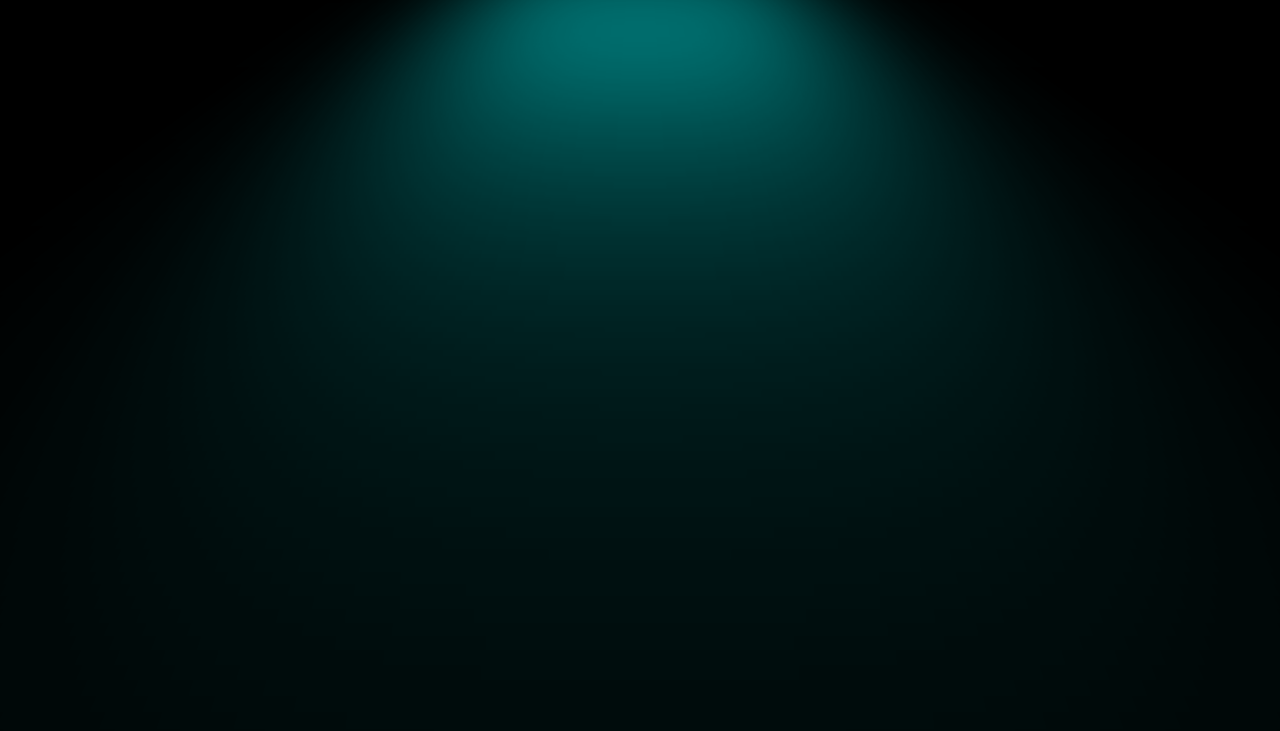
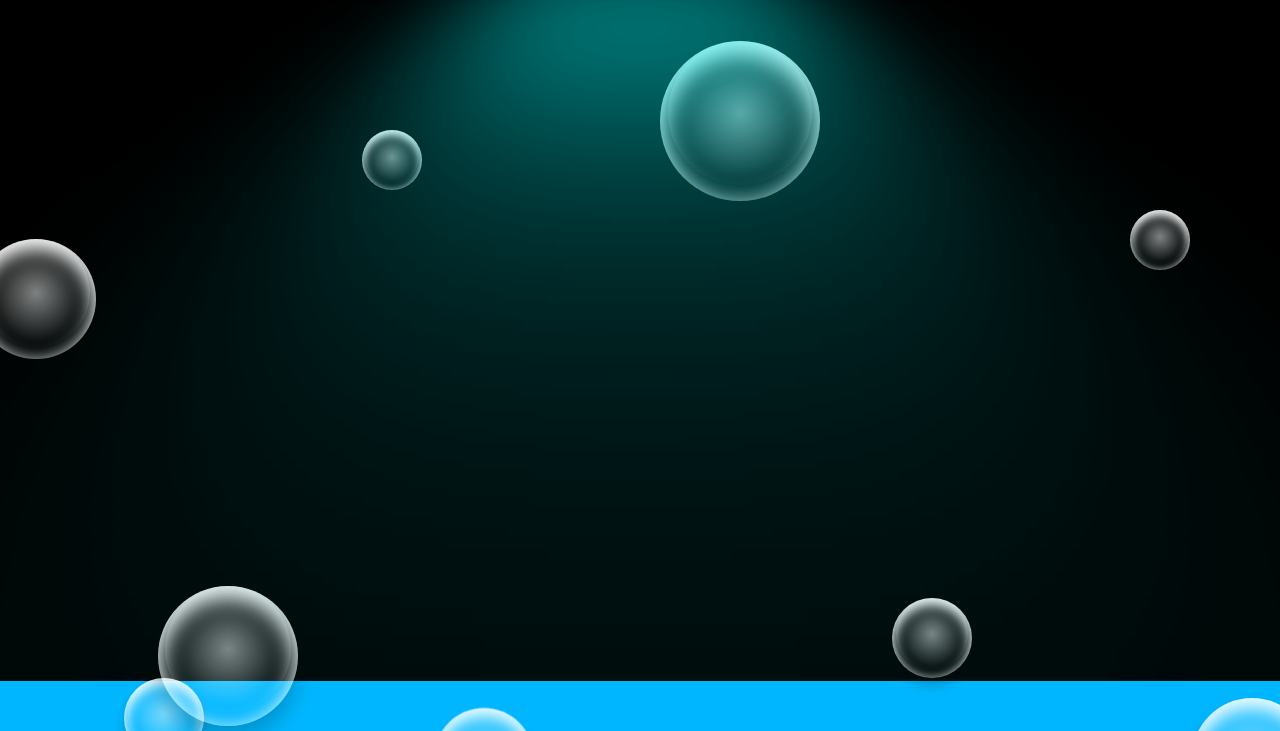
Before and after one commit to dinseangmeng/LED-Light-Blink, a plain HTML site: page index.html in a window 1280 px wide. Both pictures are taken after a click on the element "DIN SEANGMENG". Shown: the part 119-850 px from the top of the page. Drawn offline with Linux system fonts and the light colour scheme; a web font is replaced by a local one.

Commit message:
Add something more

```diff
--- a/app.js
+++ b/app.js
@@ -1,3 +1,27 @@
 function openWeb(){
     window.open("http://dinseangmeng.xyz/")
 }
+
+var wrapper=document.querySelector("#wrapper");
+
+const randomColor=()=>{
+    var string="#";
+    var HexChar=["0","1","2","3","4","5","6","7","8","9","A","B","C","D","E","F"];
+    for(let i=0;i<6 ;i++){
+        string+=HexChar[Math.round(Math.random()*HexChar.length -1 )];
+    }
+    return string;
+}
+
+const BallBounch=(leftPos)=>{
+    const ball=document.createElement("div");
+    ball.className="ball";
+    ball.style.left=`${leftPos}px`;
+    ball.style.backgroundColor=randomColor();
+    wrapper.appendChild(ball);
+    setTimeout(()=>{
+        wrapper.removeChild(ball);
+    },2000)
+
+}
+window.addEventListener("mousemove",(e)=>BallBounch(e.clientX))
--- a/index.html
+++ b/index.html
@@ -16,5 +16,21 @@
         </div>
         <h1 onclick="openWeb()">DIN SEANGMENG</h1>
     </div>
+    <div id="wrapper">
+        <!-- <div class="ball"></div> -->
+    </div>
+    <div id="background-wrap">
+        <div class="bubble x1"></div>
+        <div class="bubble x2"></div>
+        <div class="bubble x3"></div>
+        <div class="bubble x4"></div>
+        <div class="bubble x5"></div>
+        <div class="bubble x6"></div>
+        <div class="bubble x7"></div>
+        <div class="bubble x8"></div>
+        <div class="bubble x9"></div>
+        <div class="bubble x10"></div>
+    </div>
+
 </body>
 </html>
--- a/style.css
+++ b/style.css
@@ -129,4 +129,201 @@ body {
   font-size: 3rem;
   text-shadow: 0px 3px rgba(36, 36, 36, 0.699);
   cursor: pointer;
+}
+
+#wrapper {
+  width: 100%;
+  height: 100%;
+  position: fixed;
+  bottom: 0;
+  overflow: hidden;
+  pointer-events: none;
+}
+#wrapper .ball {
+  width: 300px;
+  aspect-ratio: 1/1;
+  border-radius: 50%;
+  background-color: white;
+  position: absolute;
+  top: 100%;
+  left: 50%;
+  -webkit-animation: bounch 2s ease-in-out infinite;
+          animation: bounch 2s ease-in-out infinite;
+}
+@-webkit-keyframes bounch {
+  0% {
+    transform: translate(-50%, -30%);
+  }
+  50% {
+    transform: translate(-50%, 0%);
+  }
+  100% {
+    transform: translate(-50%, -30%);
+  }
+}
+@keyframes bounch {
+  0% {
+    transform: translate(-50%, -30%);
+  }
+  50% {
+    transform: translate(-50%, 0%);
+  }
+  100% {
+    transform: translate(-50%, -30%);
+  }
+}
+
+body {
+  background: #00b4ff;
+  color: #333;
+  font: 100% Lato, Arial, Sans Serif;
+  height: 100vh;
+  margin: 0;
+  padding: 0;
+  overflow-x: hidden;
+}
+
+#background-wrap {
+  bottom: 0;
+  background-color: black;
+  left: 0;
+  position: fixed;
+  right: 0;
+  top: 0;
+  z-index: -1;
+}
+
+/* KEYFRAMES */
+@-webkit-keyframes animateBubble {
+  0% {
+    margin-top: 1000px;
+  }
+  100% {
+    margin-top: -100%;
+  }
+}
+@keyframes animateBubble {
+  0% {
+    margin-top: 1000px;
+  }
+  100% {
+    margin-top: -100%;
+  }
+}
+@-webkit-keyframes sideWays {
+  0% {
+    margin-left: 0px;
+  }
+  100% {
+    margin-left: 50px;
+  }
+}
+@keyframes sideWays {
+  0% {
+    margin-left: 0px;
+  }
+  100% {
+    margin-left: 50px;
+  }
+}
+/* ANIMATIONS */
+.x1 {
+  -webkit-animation: animateBubble 25s linear infinite, sideWays 2s ease-in-out infinite alternate;
+  animation: animateBubble 25s linear infinite, sideWays 2s ease-in-out infinite alternate;
+  left: -5%;
+  top: 5%;
+  transform: scale(0.6);
+}
+
+.x2 {
+  -webkit-animation: animateBubble 20s linear infinite, sideWays 4s ease-in-out infinite alternate;
+  animation: animateBubble 20s linear infinite, sideWays 4s ease-in-out infinite alternate;
+  left: 5%;
+  top: 80%;
+  transform: scale(0.4);
+}
+
+.x3 {
+  -webkit-animation: animateBubble 28s linear infinite, sideWays 2s ease-in-out infinite alternate;
+  animation: animateBubble 28s linear infinite, sideWays 2s ease-in-out infinite alternate;
+  left: 10%;
+  top: 40%;
+  transform: scale(0.7);
+}
+
+.x4 {
+  -webkit-animation: animateBubble 22s linear infinite, sideWays 3s ease-in-out infinite alternate;
+  animation: animateBubble 22s linear infinite, sideWays 3s ease-in-out infinite alternate;
+  left: 20%;
+  top: 0;
+  transform: scale(0.3);
+}
+
+.x5 {
+  -webkit-animation: animateBubble 29s linear infinite, sideWays 4s ease-in-out infinite alternate;
+  animation: animateBubble 29s linear infinite, sideWays 4s ease-in-out infinite alternate;
+  left: 30%;
+  top: 50%;
+  transform: scale(0.5);
+}
+
+.x6 {
+  -webkit-animation: animateBubble 21s linear infinite, sideWays 2s ease-in-out infinite alternate;
+  animation: animateBubble 21s linear infinite, sideWays 2s ease-in-out infinite alternate;
+  left: 50%;
+  top: 0;
+  transform: scale(0.8);
+}
+
+.x7 {
+  -webkit-animation: animateBubble 20s linear infinite, sideWays 2s ease-in-out infinite alternate;
+  animation: animateBubble 20s linear infinite, sideWays 2s ease-in-out infinite alternate;
+  left: 65%;
+  top: 70%;
+  transform: scale(0.4);
+}
+
+.x8 {
+  -webkit-animation: animateBubble 22s linear infinite, sideWays 3s ease-in-out infinite alternate;
+  animation: animateBubble 22s linear infinite, sideWays 3s ease-in-out infinite alternate;
+  left: 80%;
+  top: 10%;
+  transform: scale(0.3);
+}
+
+.x9 {
+  -webkit-animation: animateBubble 29s linear infinite, sideWays 4s ease-in-out infinite alternate;
+  animation: animateBubble 29s linear infinite, sideWays 4s ease-in-out infinite alternate;
+  left: 90%;
+  top: 50%;
+  transform: scale(0.6);
+}
+
+.x10 {
+  -webkit-animation: animateBubble 26s linear infinite, sideWays 2s ease-in-out infinite alternate;
+  animation: animateBubble 26s linear infinite, sideWays 2s ease-in-out infinite alternate;
+  left: 80%;
+  top: 80%;
+  transform: scale(0.3);
+}
+
+/* OBJECTS */
+.bubble {
+  border-radius: 50%;
+  box-shadow: 0 20px 30px rgba(0, 0, 0, 0.2), inset 0px 10px 30px 5px rgb(255, 255, 255);
+  height: 200px;
+  position: absolute;
+  width: 200px;
+}
+
+.bubble:after { /* FF3.6+ */ /* Chrome,Safari4+ */ /* Chrome10+,Safari5.1+ */ /* Opera 12+ */ /* IE10+ */
+  background: radial-gradient(ellipse at center, rgba(255, 255, 255, 0.5) 0%, rgba(255, 255, 255, 0) 70%); /* W3C */
+  filter: progid:DXImageTransform.Microsoft.gradient( startColorstr="#80ffffff", endColorstr="#00ffffff",GradientType=1 ); /* IE6-9 fallback on horizontal gradient */
+  border-radius: 50%;
+  box-shadow: inset 0 20px 30px rgba(255, 255, 255, 0.3);
+  content: "";
+  height: 180px;
+  left: 10px;
+  position: absolute;
+  width: 180px;
 }/*# sourceMappingURL=style.css.map */
```
